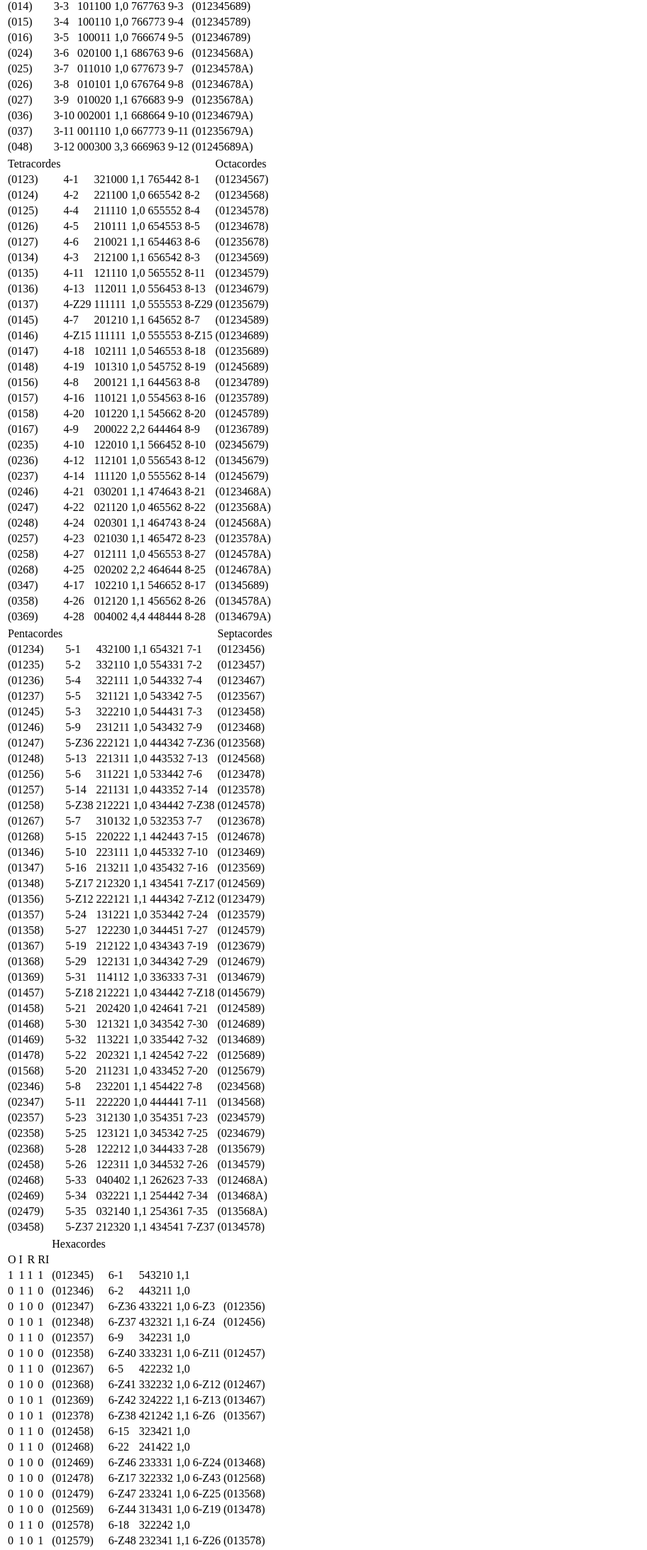
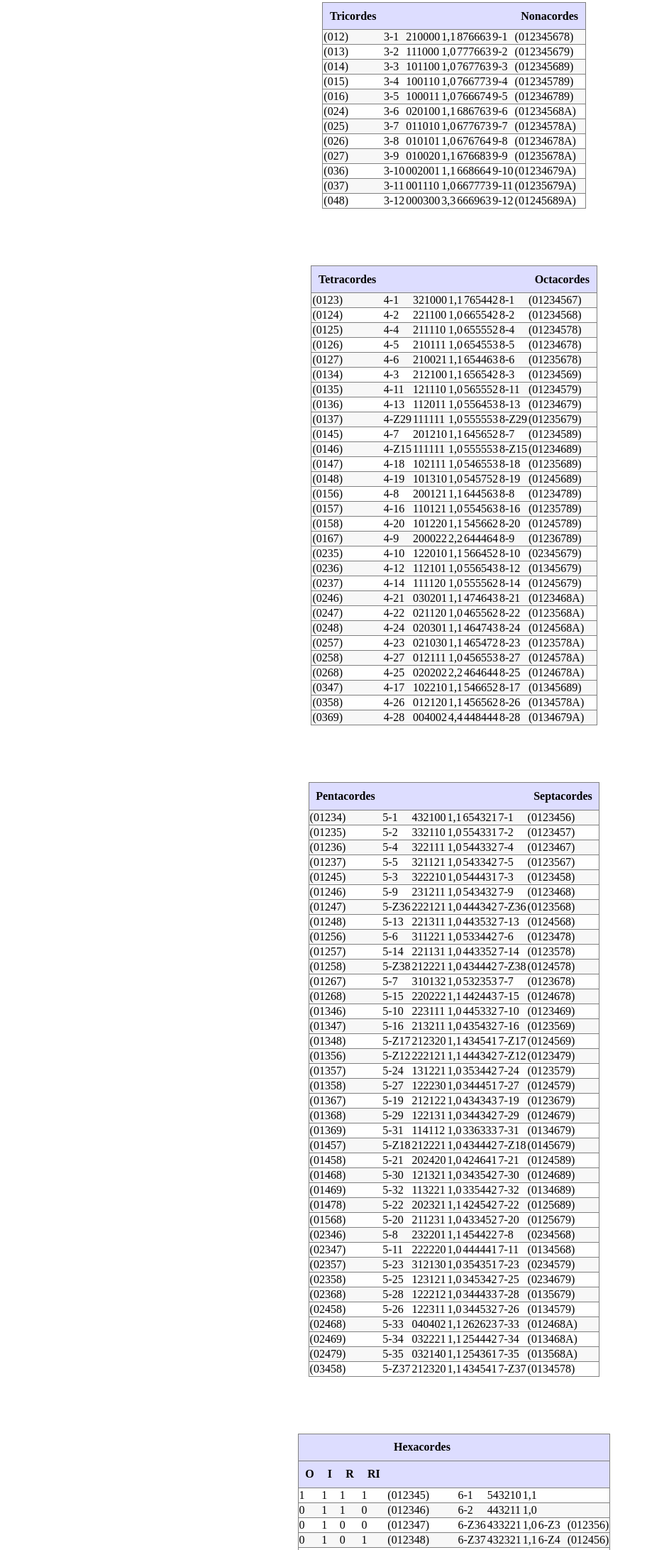
Before and after one commit to raphaelss/lewin, a plain HTML site: page src/main/dist/data/Tabela.html in a window 1280 px wide. Shown: the part 77-2261 px from the top of the page at 71% size, without its empty margins (0-912 px from the left). Drawn offline with Linux system fonts and the light colour scheme.

Commit message:
Improve Tabela.html layout.

```diff
--- a/src/main/dist/data/Tabela.html
+++ b/src/main/dist/data/Tabela.html
@@ -3,17 +3,41 @@
   <head>
     <meta charset="UTF-8">
     <title>Lista de classes de conjuntos</title>
+    <style>
+      table {
+        margin: 5em auto 5em auto;
+        border-width: 1px;
+        border-radius: 5px;
+        border-style: solid;
+        border-collapse: collapse;
+      }
+      tr {
+        border-width: 1px;
+        border-style: solid;
+        padding: 2em 2em 0.2em 2em;
+      }
+      tr:nth-child(even) {
+        background: #F7F7F7;
+      }
+      th {
+        padding: 0.6em;
+        background-color: #ddf;
+      }
+      tr:hover {
+        background: #e2ffe2;
+      }
+    </style>
   </head>
   <body>
     <table>
       <tr>
-        <td>Tricordes</td>
-        <td></td>
-        <td></td>
-        <td></td>
-        <td></td>
-        <td></td>
-        <td>Nonacordes</td>
+        <th>Tricordes</th>
+        <th></th>
+        <th></th>
+        <th></th>
+        <th></th>
+        <th></th>
+        <th>Nonacordes</th>
       </tr>
       <tr>
         <td>(012)</td>
@@ -126,13 +150,13 @@
     </table>
     <table>
       <tr>
-        <td>Tetracordes</td>
-        <td></td>
-        <td></td>
-        <td></td>
-        <td></td>
-        <td></td>
-        <td>Octacordes</td>
+        <th>Tetracordes</th>
+        <th></th>
+        <th></th>
+        <th></th>
+        <th></th>
+        <th></th>
+        <th>Octacordes</th>
       </tr>
       <tr>
         <td>(0123)</td>
@@ -398,13 +422,13 @@
     </table>
     <table>
       <tr>
-        <td>Pentacordes</td>
-        <td></td>
-        <td></td>
-        <td></td>
-        <td></td>
-        <td></td>
-        <td>Septacordes</td>
+        <th>Pentacordes</th>
+        <th></th>
+        <th></th>
+        <th></th>
+        <th></th>
+        <th></th>
+        <th>Septacordes</th>
       </tr>
       <tr>
         <td>(01234)</td>
@@ -751,28 +775,28 @@
     </table>
     <table>
       <tr>
-        <td></td>
-        <td></td>
-        <td></td>
-        <td></td>
-        <td>Hexacordes</td>
-        <td></td>
-        <td></td>
-        <td></td>
-        <td></td>
-        <td></td>
+        <th></th>
+        <th></th>
+        <th></th>
+        <th></th>
+        <th>Hexacordes</th>
+        <th></th>
+        <th></th>
+        <th></th>
+        <th></th>
+        <th></th>
       </tr>
       <tr>
-        <td>O</td>
-        <td>I</td>
-        <td>R</td>
-        <td>RI</td>
-        <td></td>
-        <td></td>
-        <td></td>
-        <td></td>
-        <td></td>
-        <td></td>
+        <th>O</th>
+        <th>I</th>
+        <th>R</th>
+        <th>RI</th>
+        <th></th>
+        <th></th>
+        <th></th>
+        <th></th>
+        <th></th>
+        <th></th>
       </tr>
       <tr>
         <td>1</td>
```
